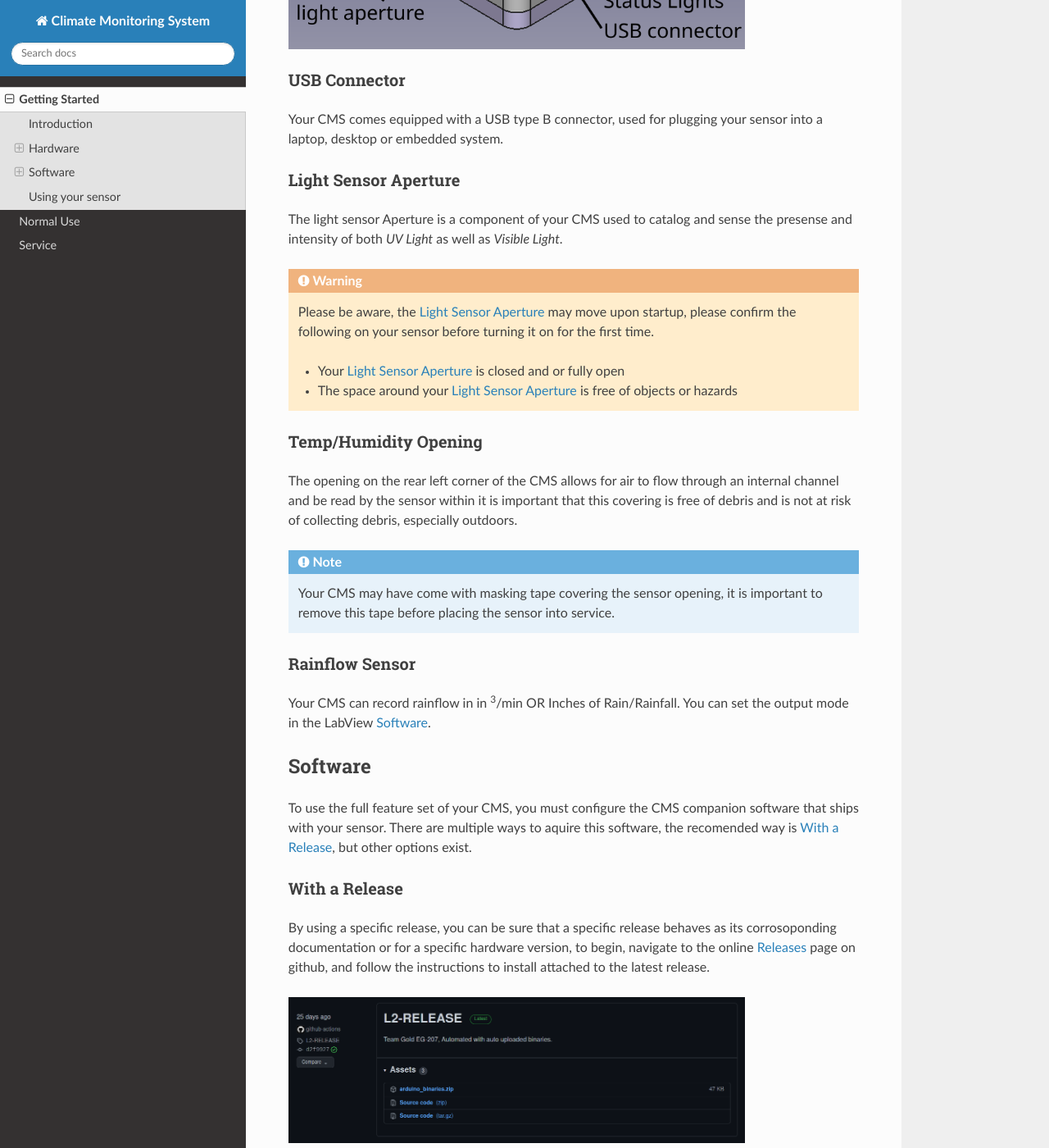
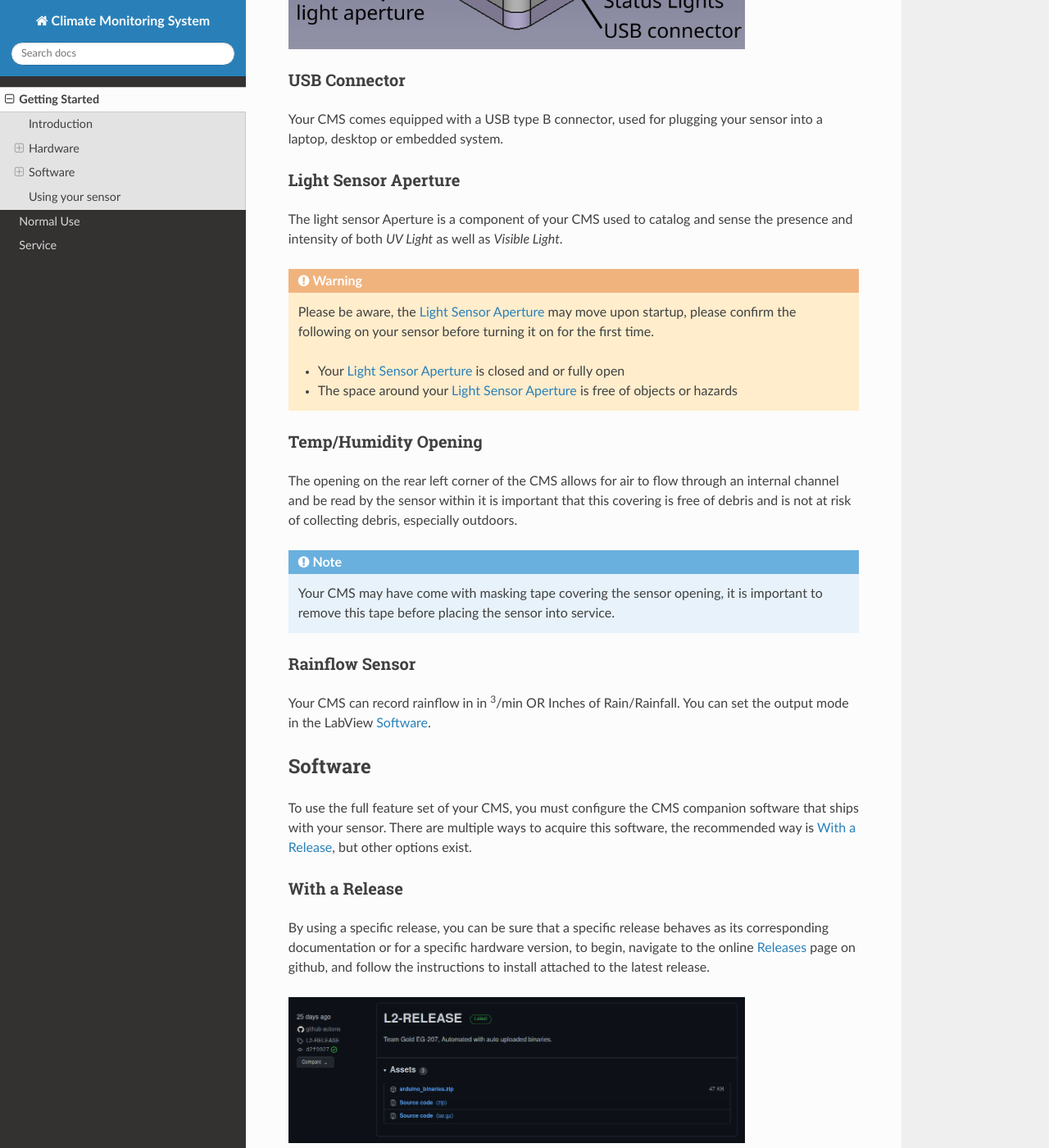
Before and after one commit to KenwoodFox/EG-207, a Sphinx documentation site: the page built from docs/usage/getting-started.rst, in a window 1280 px wide and 1400 px high, scrolled down 1525 px. Shown: the whole window at 82% size. Built offline with Sphinx 7.4.7 and the Read the Docs theme 2.0.0, drawn with Linux system fonts in a browser that asks for light colours; some of the changed text lies outside the part shown.

Commit message:
Clean docs in prep for merge

```diff
--- a/docs/service/service.rst
+++ b/docs/service/service.rst
@@ -2,7 +2,7 @@ Service
 =======
 
 
-Some parts of your CMS are user servicable, and may require service during normal
+Some parts of your CMS are user serviceable, and may require service during normal
 operation. The following chart details at what time parts may need to be serviced.
 
 
@@ -61,7 +61,7 @@ Next, Unplug and slide the water level sensor out.
   :height: 250
   :alt: Rainflow Water Level Sensor
 
-Perform a visual inspection, check for debris, corrosion or other iregularities, if the sensor visually looks good, reinstall the sensor and screw the cover back on.
+Perform a visual inspection, check for debris, corrosion or other irregularities, if the sensor visually looks good, reinstall the sensor and screw the cover back on.
 
 .. image:: images/PassFailCorrosion.png
   :height: 250
--- a/docs/usage/getting-started.rst
+++ b/docs/usage/getting-started.rst
@@ -40,7 +40,7 @@ system.
 Light Sensor Aperture
 ^^^^^^^^^^^^^^^^^^^^^
 
-The light sensor Aperture is a component of your CMS used to catalog and sense the presense and intensity of both *UV Light*
+The light sensor Aperture is a component of your CMS used to catalog and sense the presence and intensity of both *UV Light*
 as well as *Visible Light*.
 
 .. warning::
@@ -70,12 +70,12 @@ Software
 --------
 
 To use the full feature set of your CMS, you must configure the CMS companion software that ships with your sensor.
-There are multiple ways to aquire this software, the recomended way is :ref:`With a Release`, but other options exist.
+There are multiple ways to acquire this software, the recommended way is :ref:`With a Release`, but other options exist.
 
 With a Release
 ^^^^^^^^^^^^^^
 
-By using a specific release, you can be sure that a specific release behaves as its corrosoponding documentation or for a specific
+By using a specific release, you can be sure that a specific release behaves as its corresponding documentation or for a specific
 hardware version, to begin, navigate to the online Releases_ page on github, and follow the instructions to install attached to the
 latest release.
 
--- a/docs/usage/normal-use.rst
+++ b/docs/usage/normal-use.rst
@@ -33,7 +33,6 @@ Limits
      - less than 0.5in
      - (Slightly under 'flow over' max)
 
-doot
 
 Error
 -----
@@ -53,10 +52,10 @@ Alarm
 -----
 
 An alarm code is raised when a sensor exceeds safe ranges for operation, for example, UV radiation that may damage the sensor, extreme
-heat that could overwhelm the DHT11's paper components, or a water leve/submersion that may overcome the foam and rubber gaskets of the
+heat that could overwhelm the DHT11's paper components, or a water level/submersion that may overcome the foam and rubber gaskets of the
 sensor housing.
 
-When an alarm code is rasied, its value is stored in EEPROM, and, if possible, "Evasive Measures" are taken to protect the sensor, such as:
+When an alarm code is raised, its value is stored in EEPROM, and, if possible, "Evasive Measures" are taken to protect the sensor, such as:
 
  - Shutting down individual sensor power
  - Closing the light sensor door
```
Also changed, not shown: other parts of docs/usage/getting-started.rst (+2 -2 lines).
